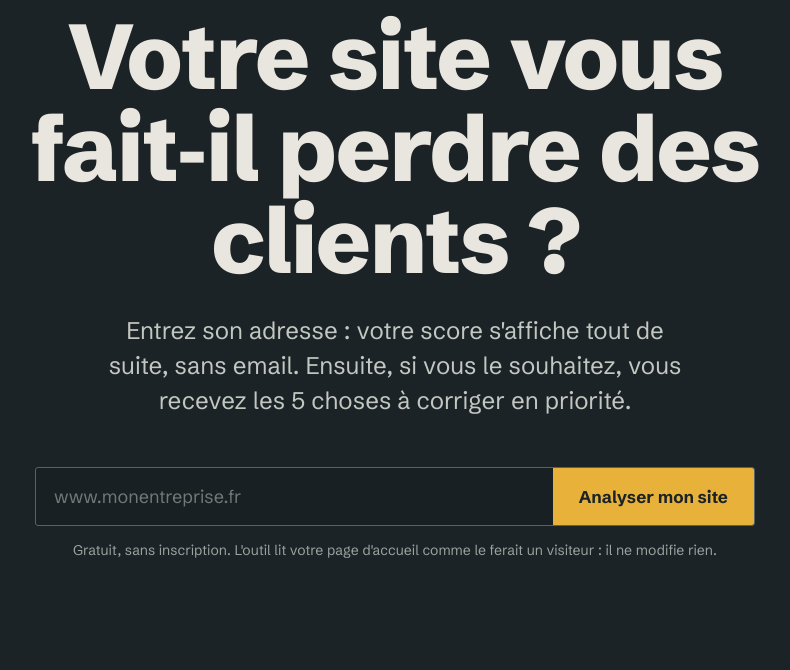
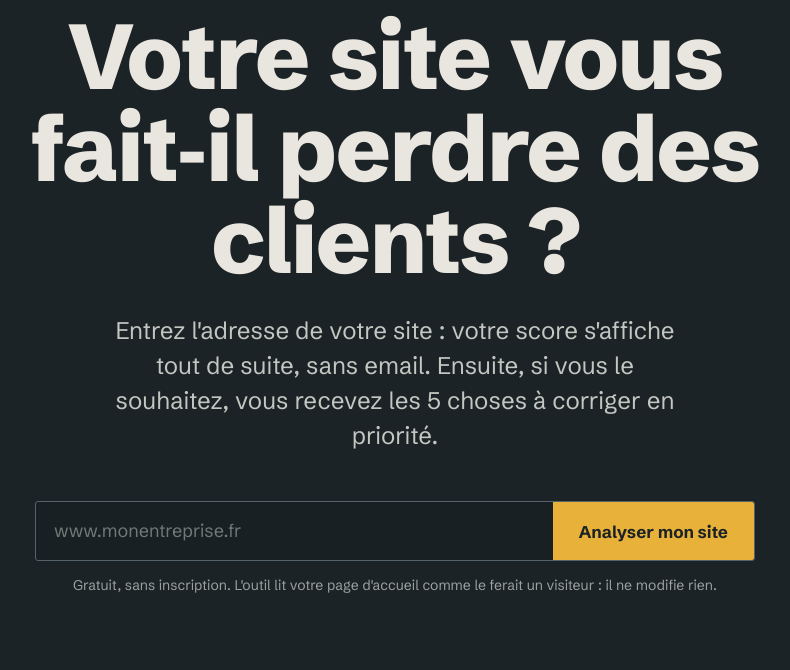
Before and after one commit to freddiiee34/audit-site, a FastAPI app: page / in a window 1280 px wide. Shown: the part 204-874 px from the top of the page, without its empty margins (245-1035 px from the left). Run offline with FastAPI, Linux system fonts and the light colour scheme; data that the repository does not hold is empty.

Commit message:
new version audit

```diff
--- a/app/templates/accueil.html
+++ b/app/templates/accueil.html
@@ -14,7 +14,7 @@
 <section class="hero">
   <p class="surtitre">Audit gratuit, résultat en une minute</p>
   <h1>Votre site vous fait&#8209;il perdre des clients&nbsp;?</h1>
-  <p class="chapo">Entrez son adresse&nbsp;: votre score s'affiche tout de suite, sans email. Ensuite, si vous le souhaitez, vous recevez les 5&nbsp;choses à corriger en priorité.</p>
+  <p class="chapo">Entrez l'adresse de votre site&nbsp;: votre score s'affiche tout de suite, sans email. Ensuite, si vous le souhaitez, vous recevez les 5&nbsp;choses à corriger en priorité.</p>
 
   <form class="formulaire" method="post" action="/audit" id="form-audit">
     {% if erreur %}<p class="alerte" role="alert">{{ erreur }}</p>{% endif %}
@@ -68,7 +68,8 @@
     <h2>Simon Delrue</h2>
     <p class="role">{{ titre_pro }}, à Lille</p>
     <p>Pendant cinq ans en agence, j'ai construit des sites, des landing pages et des campagnes emailing pour des entreprises de la région. Je suis aujourd'hui indépendant et j'aide les PME à tirer parti du web et de l'IA.</p>
-    <p>J'ai construit cet outil parce que la plupart des gérants ne savent pas ce qui freine leur site. En une minute, vous savez ce qui compte vraiment, sans jargon.</p>
+    <p><strong>Pourquoi cet audit.</strong> Un site lent, mal lu par Google ou illisible sur téléphone fait fuir des clients, sans que le gérant s'en rende compte. J'ai construit cet outil pour que vous sachiez en une minute ce qui freine le vôtre.</p>
+    <p><strong>Comment il fonctionne.</strong> L'outil visite votre page d'accueil comme le feraient Google et un visiteur. Il mesure la vitesse, vérifie ce que Google lit (titre, description, plan du site), l'affichage sur mobile, la sécurité et les mentions légales&nbsp;: une vingtaine de contrôles. L'IA rédige ensuite le rapport en mots simples et classe les 5 corrections qui auront le plus d'effet.</p>
     <p class="auteur-liens">
       {% if lien_realisations %}<a href="{{ lien_realisations }}">Voir mes réalisations</a>{% endif %}
       {% if lien_linkedin %}<a href="{{ lien_linkedin }}">LinkedIn</a>{% endif %}
--- a/app/templates/base.html
+++ b/app/templates/base.html
@@ -34,7 +34,7 @@
     {% block contenu %}{% endblock %}
   </main>
   <footer class="pied">
-    <p>{{ signature }}. Les emails collectés servent uniquement à envoyer votre rapport et à vous recontacter à son sujet.</p>
+    <p>Simon Delrue, développeur web &amp; IA. Les emails collectés servent uniquement à envoyer votre rapport et à vous recontacter à son sujet.</p>
     <nav aria-label="Informations légales">
       <a href="/mentions-legales">Mentions légales</a>
       <a href="/confidentialite">Politique de confidentialité</a>
```
Also changed, not shown: README.md, 1 other file.
